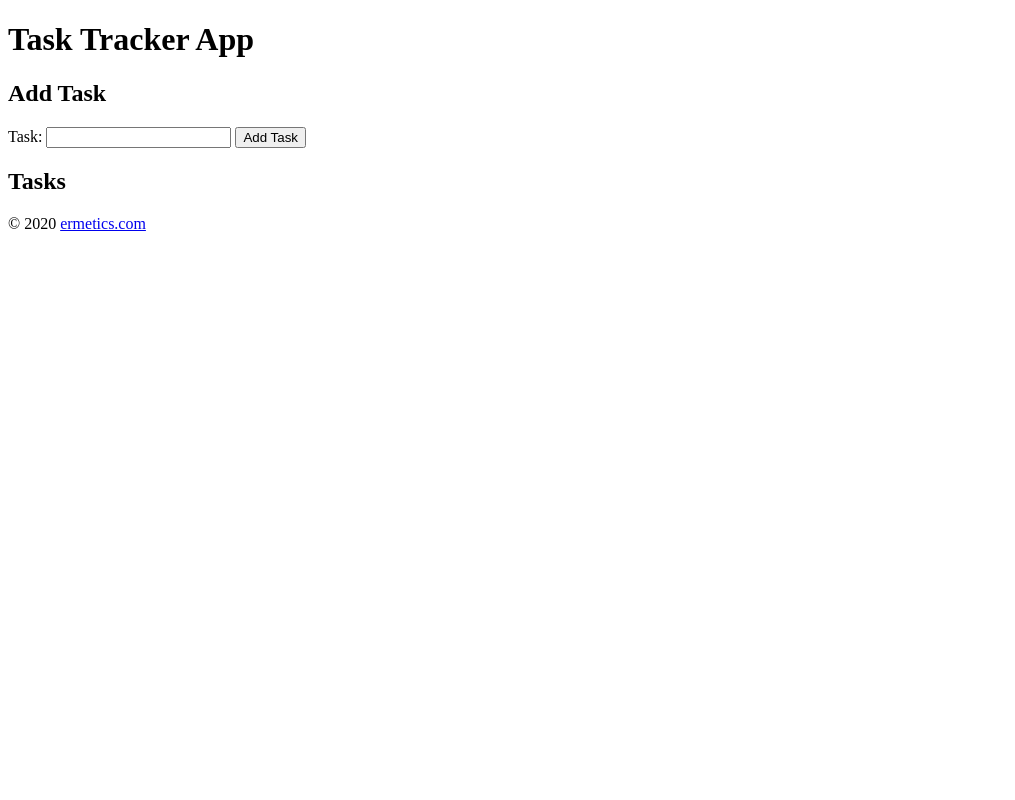
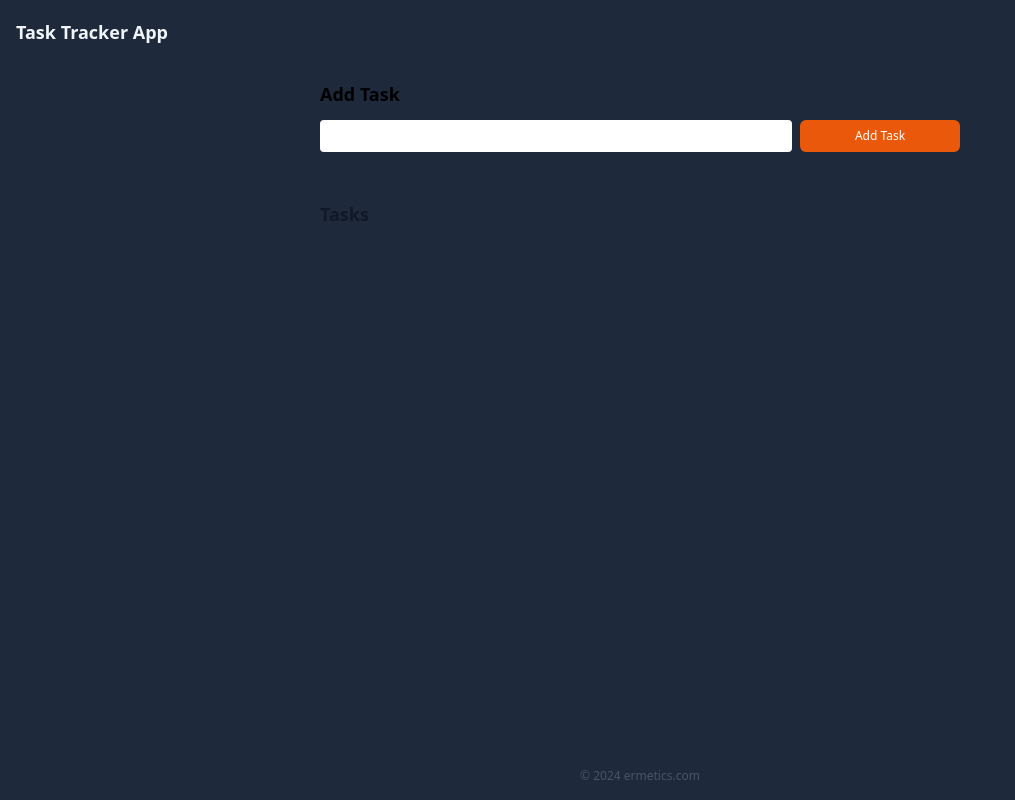
Before and after one commit to ermetics/task-tracker, a plain HTML site: page index.html in a window 1280 px wide. Shown: the whole page, without its empty margins (0-1015 px from the left). Drawn offline with nearby package versions, Linux system fonts and the light colour scheme.

Commit message:
Implement Tailwind in index.html

```diff
--- a/index.html
+++ b/index.html
@@ -5,30 +5,54 @@
         <meta name="viewport" content="width=device-width, initial-scale=1.0" />
         <title>Task Tracker App | by ermetics.com</title>
         <link rel="stylesheet" href="./css/index.css" />
+        <script src="https://cdn.tailwindcss.com"></script>
     </head>
-  <body>
-    <header class="header">
-      <h1>Task Tracker App</h1>
+
+    <body class="bg-slate-800 w-screen h-full">
+        <header class="w-full h-16 px-4 flex">
+            <h1 class="my-auto text-lg font-bold text-slate-100">Task Tracker App</h1>
         </header>
 
-    <main class="main">
-      <section>
-        <h2>Add Task</h2>
-        <form>
-          <label for="task">Task:</label>
-          <input type="text" id="task" name="task" required />
-          <button type="submit">Add Task</button>
+        <main class="w-full max-w-2xl h-96 p-4 mx-auto">
+            <section class="grid">
+                <h2 class="mb-3 text-lg font-semibold dark:text-white">Add Task</h2>
+                <form class="flex gap-2 align-center">
+                    <input
+                        class="grow h-8 rounded ps-3"
+                        type="text"
+                        id="task-input"
+                        name="task"
+                        value=""
+                        required
+                    />
+                    <button
+                        id="add-task-button"
+                        class="basis-1/4 bg-orange-600 hover:bg-orange-400 transition-color duration-300 text-white text-xs rounded-md"
+                        type="button"
+                    >
+                        Add Task
+                    </button>
                 </form>
             </section>
 
-      <section>
-        <h2>Tasks</h2>
-        <ul id="tasks"></ul>
+            <section class="mt-12 grid">
+                <h2 class="mb-3 text-lg font-semibold text-gray-900 dark:text-white">Tasks</h2>
+                <ul
+                    class="space-y-1 text-gray-500 text-sm list-inside dark:text-gray-400"
+                    id="tasks-list"
+                >
+                    <!-- Tasks will be added here -->
+                </ul>
             </section>
         </main>
 
-    <footer class="footer">
-      <p>&copy; 2020 <a href="https://ermetics.com">ermetics.com</a></p>
+        <footer class="w-full h-12 flex fixed bottom-0 text-slate-600">
+            <p class="m-auto text-xs">
+                &copy; 2024
+                <a class="hover:text-orange-400 transition duration-300" href="https://ermetics.com"
+                    >ermetics.com</a
+                >
+            </p>
         </footer>
 
         <script type="module" src="./js/index.js"></script>
```
Lines whose indentation alone changed are shown as unchanged.
